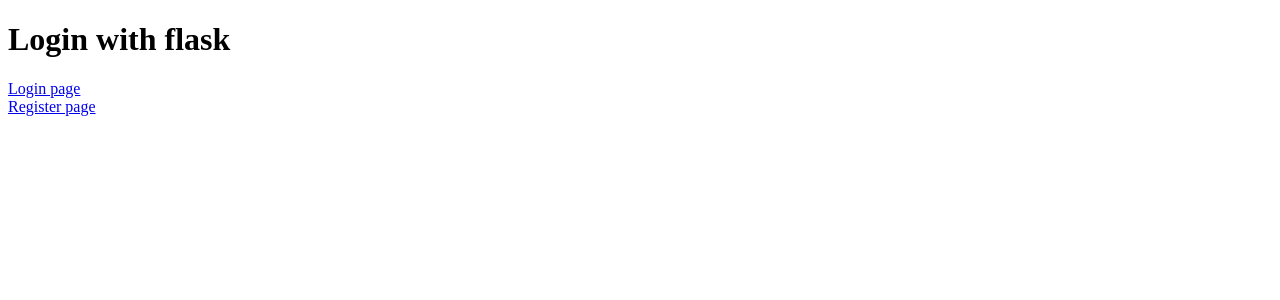
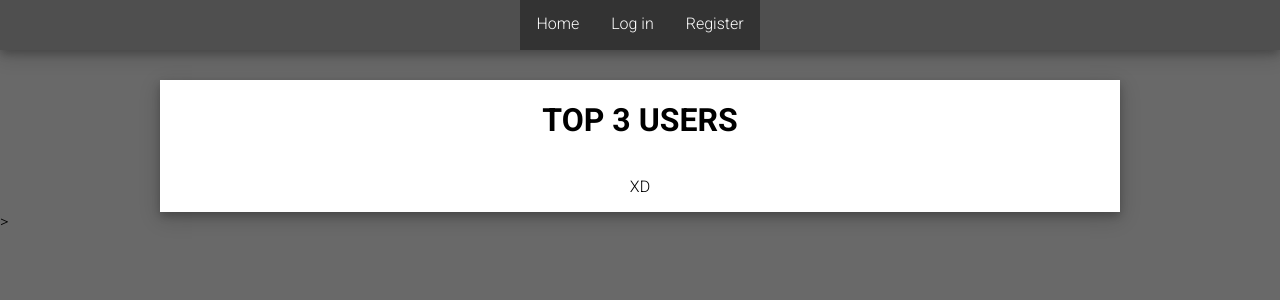
Before and after one commit to Wojtyua/flask_project, a Python web app: template templates/home.html in a window 1280 px wide. Shown: the top 300 px of the page. Run offline with Jinja, Linux system fonts and the light colour scheme; the template is opened without the code that fills it, so the values that code supplies are empty.

Commit message:
Twoja stara

```diff
--- /dev/null
+++ b/static/styles/home.css
@@ -0,0 +1,54 @@
+body{
+    margin: 0;
+    background-color:dimgrey;
+    font-family: 'Roboto', sans-serif;
+}
+ul {
+    list-style-type: none;
+    margin: 0;
+    padding: 0;
+    overflow: hidden;
+    background-color: #333;
+  }
+
+  li {
+    float: left;
+  }
+
+  li a {
+    display: block;
+    color: white;
+    text-align: center;
+    padding: 14px 16px;
+    text-decoration: none;
+  }
+
+
+  li a:hover {
+    background-color: #111;
+  }
+  li a:active {
+    background-color: rgb(255, 0, 0);
+  }
+.menu{
+    width: 100%;
+    height: 50px;
+    background-color: rgb(79, 79, 79);
+    display: flex;
+    justify-content: center;
+    box-shadow: 0 4px 8px 0 rgba(0, 0, 0, 0.2), 0 6px 20px 0 rgba(0, 0, 0, 0.19);
+
+}
+.container{
+    margin-top: 30px;
+    margin-left: auto;
+    margin-right: auto;
+    width: 960px;
+    height: fit-content;
+    display: flex;
+    align-items: center;
+    flex-direction: column;
+    background-color: rgb(255, 255, 255);
+    box-shadow: 0 4px 8px 0 rgba(0, 0, 0, 0.2), 0 6px 20px 0 rgba(0, 0, 0, 0.19);
+
+}
--- a/templates/home.html
+++ b/templates/home.html
@@ -4,11 +4,32 @@
     <meta charset="UTF-8" />
     <meta http-equiv="X-UA-Compatible" content="IE=edge" />
     <meta name="viewport" content="width=device-width, initial-scale=1.0" />
+    {% block styles %}
+
+    <link rel="stylesheet" href="{{url_for('.static', filename='styles/home.css')}}">
+    <link rel="preconnect" href="https://fonts.googleapis.com">
+    <link rel="preconnect" href="https://fonts.gstatic.com" crossorigin>
+    <link href="https://fonts.googleapis.com/css2?family=Roboto:wght@300&display=swap" rel="stylesheet">
+    <link href="https://fonts.googleapis.com/css2?family=Roboto:wght@300;700&display=swap" rel="stylesheet">
+    {% endblock %}
+
+
     <title>Home</title>
   </head>
   <body>
-    <h1>Login with flask</h1>
-    <a href="{{url_for('login')}}">Login page</a><br />
-    <a href="{{url_for('register')}}">Register page</a><br />
+    <div class="menu">
+      <ul>
+        <li><a href="{{url_for('home')}}">Home</a></li>
+        <li><a href="{{url_for('login')}}">Log in</a></li>
+        <li><a href="{{url_for('register')}}">Register</a></li>
+      </ul>
+    </div>
+    <div class="container">
+
+        <h1>TOP 3 USERS</h1>
+
+        <p>XD</p>
+
+    </div>>
   </body>
 </html>
```
Also changed, not shown: app.py (+13 -12 lines), static/styles/login.css (added, +68 -0 lines), static/styles/register.css (added, +68 -0 lines), templates/login.html (+27 -0 lines), templates/register.html (+27 -0 lines).
